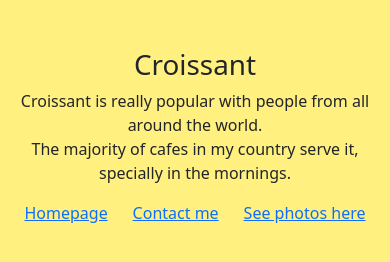
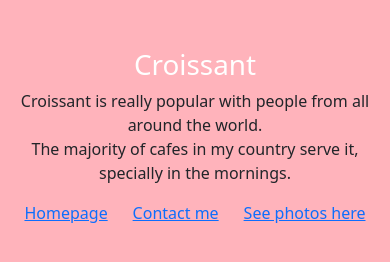
Before and after one commit to shimatechrdn/croissant, a plain HTML site: page index.html in a window 390 px wide. Drawn offline with nearby package versions, Linux system fonts and the light colour scheme.

Commit message:
add media queries

```diff
--- a/src/style.css
+++ b/src/style.css
@@ -1,3 +1,13 @@
 body {
   background-color: #fff080;
 }
+@media(max-width: 576px){
+    body{
+        background-color:#FFB3BB;
+
+        }
+        h1{
+            color: white;
+        }
+    }
+}
```
